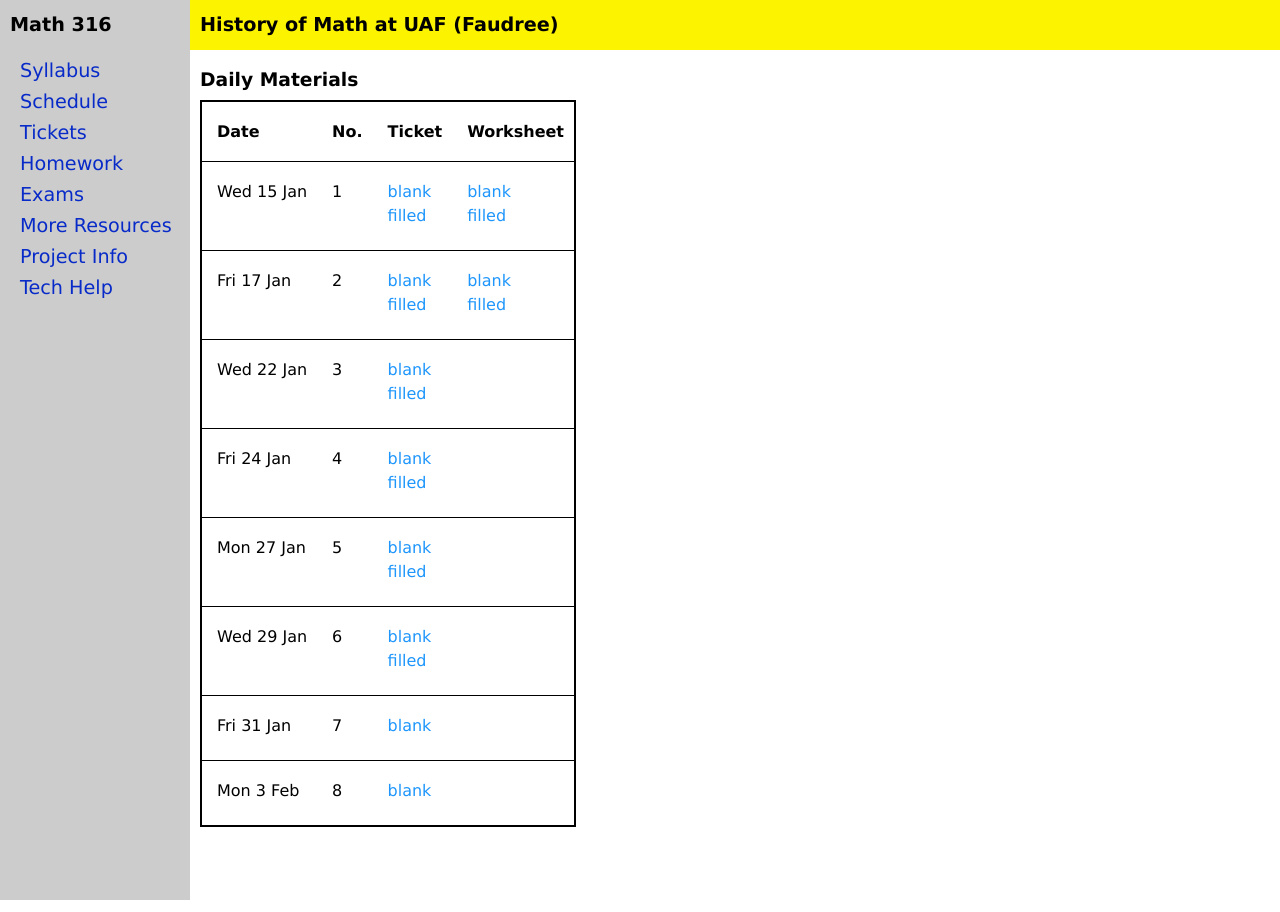
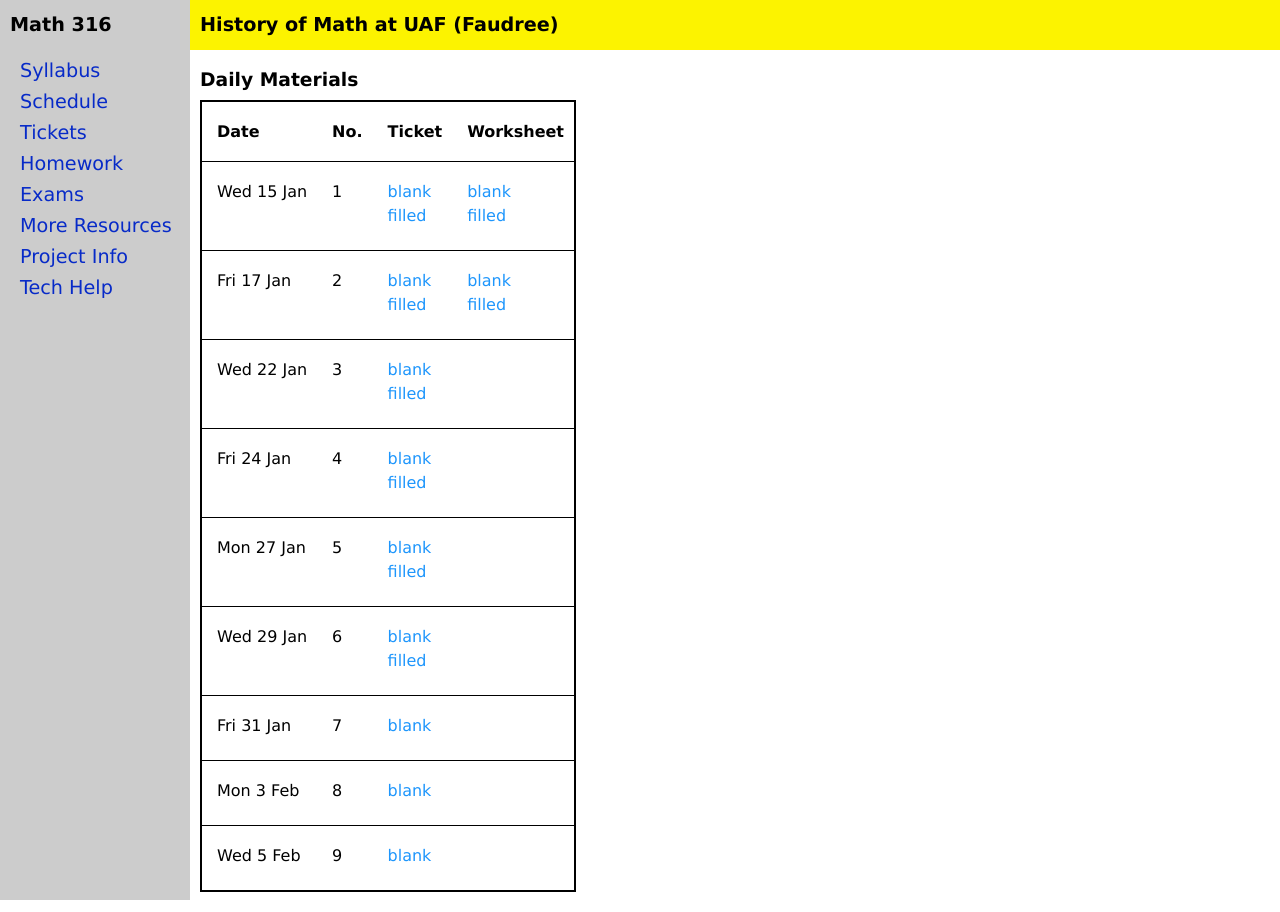
Before and after one commit to jrfaudree/HOM, a Jekyll site: the page built from tickets.md, in a window 1280 px wide. Built offline with Jekyll 4.4.1, drawn with Linux system fonts in a browser that asks for light colours.

Commit message:
Update ticket_s2025.yml

```diff
--- a/_data/ticket_s2025.yml
+++ b/_data/ticket_s2025.yml
@@ -46,3 +46,9 @@
   tfilled:
   worksheet:
   wfilled:
+- day: Wed 5 Feb
+  number: "9"
+  ticket: https://jrfaudree.github.io/HOM/assets/tickets/t9.pdf
+  tfilled:
+  worksheet:
+  wfilled:
```
